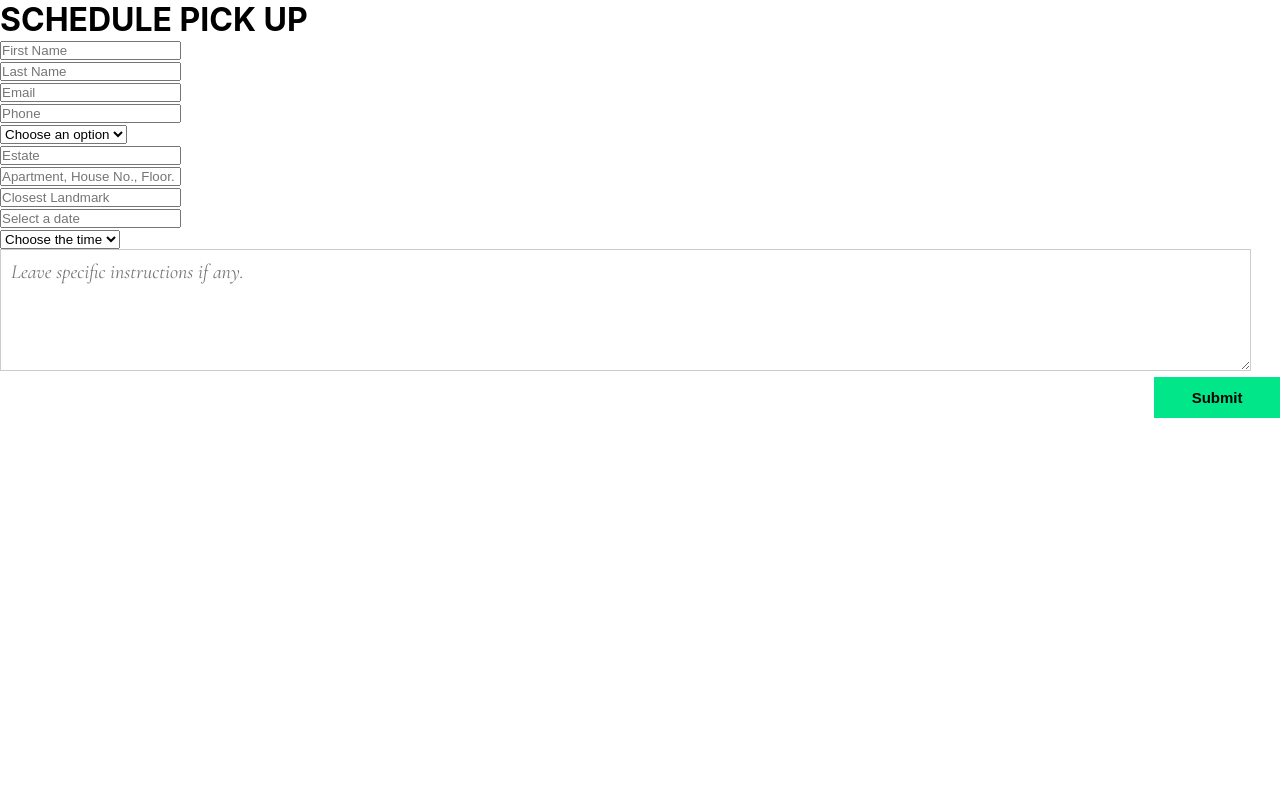
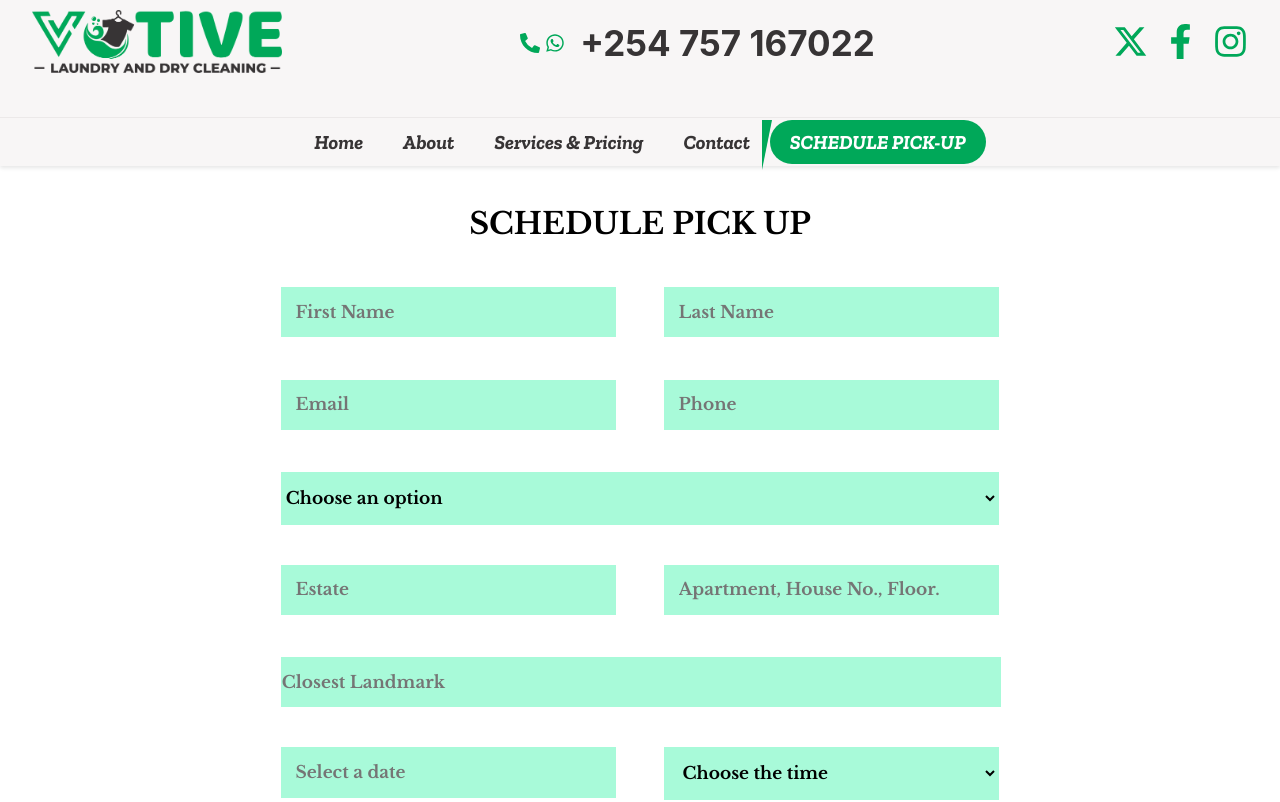
Before and after one commit to Cush-K/Votive, a React (Create React App) app in the folder client/: page /votive-laundry-schedule-pick-up in a window 1280 px wide. Shown: the top 802 px of the page. Built offline with nearby package versions, Linux system fonts and the light colour scheme.

Commit message:
Completes the Scheduling page

```diff
--- a/client/package.json
+++ b/client/package.json
@@ -6,6 +6,7 @@
     "@testing-library/jest-dom": "^5.17.0",
     "@testing-library/react": "^13.4.0",
     "@testing-library/user-event": "^13.5.0",
+    "date-fns": "^4.1.0",
     "formik": "^2.4.6",
     "react": "^18.3.1",
     "react-datepicker": "^7.5.0",
--- a/client/src/index.css
+++ b/client/src/index.css
@@ -1052,6 +1052,93 @@ button {
 button:hover {
   background-color: #00c572;
 }
+.form-page {
+  display: flex;
+  flex-direction: column;
+  align-items: center;
+  margin-bottom: 10em;
+}
+
+.form-container {
+  display: flex;
+  flex-direction: column;
+  align-items: center;
+  margin-top: 8em;
+  padding: 2em 0;
+  width: 60%;
+}
+
+.form-page h1 {
+  padding: 1.5em 0;
+  font-family: 'Libre Baskerville', serif;
+  font-size: 30px;
+}
+
+.form-container form {
+  display: flex;
+  flex-direction: column;
+}
+
+.form-row {
+  display: flex;
+  gap: 3rem;
+}
+
+.form-row input,.form-row select{
+  flex: 1;
+  padding: .8em;
+  width: 18em;
+  margin-bottom: 2.5em;
+  background-color: #a8fad9;
+  border: 1px solid #a8fad9;
+  font-family:'Libre Baskerville', serif;
+  font-size: 17px;
+  font-weight: 700;
+}
+.full-width textarea, .full-width input, .full-width select{
+  background-color: #a8fad9;
+  border: 1px solid #a8fad9;
+  padding: .8em 0;
+  font-family:'Libre Baskerville', serif;
+  font-size: 17px;
+  font-weight: 700;
+  width: 100%;
+}
+
+input.error, select.error, textarea.error input {
+  background-color: #ffcccc;
+  border: 1px solid red;
+}
+
+.form-row input:hover, .full-width select:hover, .form-row select:hover, .full-width textarea:hover, .full-width input:hover,
+.form-row input:focus, .full-width select:focus, .form-row select:focus, .full-width textarea:focus, .full-width input:focus {
+    background-color: #00E689;
+}
+
+.full-width {
+  padding: 0;
+  width: 100%;
+  margin-bottom: 2.5em;
+}
+
+button {
+  width: 70%;
+  margin: 0 auto;
+  padding: 1.2em;
+  border-radius: 1em;
+  background-color: #ffffff;
+  color: rgb(0, 0, 0);
+  font-size: 12PX;
+  cursor: pointer;
+  border: 2px solid black;
+}
+
+button:hover {
+  background-color: #292F33;
+  border: 2px solid #292F33;
+  color: white;
+}
+
 
 
 
--- a/client/src/pages/Scheduling.js
+++ b/client/src/pages/Scheduling.js
@@ -1,8 +1,11 @@
-import React, { useEffect, useState } from 'react'
+import React, { useEffect, useState } from 'react';
 import { useFormik } from 'formik';
 import * as yup from 'yup';
-import DatePicker from 'react-datepicker'
+import DatePicker from 'react-datepicker';
 import 'react-datepicker/dist/react-datepicker.css';
+import Navbar from '../components/Navbar';
+import Footer from '../components/Footer';
+
 
 const formSchema = yup.object().shape({
     firstname: yup.string().required('First name is required'),
@@ -23,14 +26,19 @@ const timeOptions = [
     '01:00 PM', '02:00 PM', '03:00 PM', '04:00 PM', '05:00 PM'
 ];
 
+const cleaningOptions = [
+    'Personal Laundry', 'Duvets and Blankets', 'Curtains', 'Carpets and Upholstery',
+    'Wedding Gowns and Garments', 'Pressing', 'Hotels and Restaurants', 'Company Uniforms'
+];
+
 function Scheduling() {
     const [selectedDate, setSelectedDate] = useState(null);
 
     useEffect(() => {
         document.title = 'SCHEDULE PICK UP | Votive Laundry and Dry Cleaning';
-    })
+    });
 
-    const { values, errors, touched, handleChange, handleBlur, handleSubmit, } = useFormik({
+    const { values, errors, touched, handleChange, handleBlur, handleSubmit } = useFormik({
         initialValues: {
             firstname: '',
             lastname: '',
@@ -50,129 +58,122 @@ function Scheduling() {
         },
     });
 
-
     return (
-        <div>
+        <>
+        <Navbar />
+        <div className="form-page">
+            <div className='form-container'>
             <h1>SCHEDULE PICK UP</h1>
             <form onSubmit={handleSubmit}>
-                <div>
+                <div className="form-row">
                     <input
                         type="text"
                         name="firstname"
-                        placeholder='First Name'
+                        placeholder="First Name"
                         value={values.firstname}
                         onChange={handleChange}
                         onBlur={handleBlur}
+                        className={touched.firstname && errors.firstname ? "error" : ""}
                     />
-                    {touched.firstname && errors.firstname && <div className="error">{errors.firstname}</div>}
-                </div>
-
-                <div>
                     <input
                         type="text"
                         name="lastname"
-                        placeholder='Last Name'
+                        placeholder="Last Name"
                         value={values.lastname}
                         onChange={handleChange}
                         onBlur={handleBlur}
+                        className={touched.lastname && errors.lastname ? "error" : ""}
                     />
-                    {touched.lastname && errors.lastname && <div className="error">{errors.lastname}</div>}
                 </div>
 
-                <div>
+                <div className="form-row">
                     <input
                         type="email"
                         name="email"
-                        placeholder='Email'
+                        placeholder="Email"
                         value={values.email}
                         onChange={handleChange}
                         onBlur={handleBlur}
+                        className={touched.email && errors.email ? "error" : ""}
                     />
-                    {touched.email && errors.email && <div className="error">{errors.email}</div>}
-                </div>
-
-                <div>
                     <input
                         type="text"
                         name="phone"
-                        placeholder='Phone'
+                        placeholder="Phone"
                         value={values.phone}
                         onChange={handleChange}
                         onBlur={handleBlur}
+                        className={touched.phone && errors.phone ? "error" : ""}
                     />
-                    {touched.phone && errors.phone && <div className="error">{errors.phone}</div>}
                 </div>
 
-                <div>
+                <div className="full-width">
                     <select
                         name="category"
                         value={values.category}
                         onChange={handleChange}
                         onBlur={handleBlur}
+                        className={touched.category && errors.category ? "error" : ""}
                     >
                         <option value="" label="Choose an option" />
-                        <option value="option1" label="Option 1" />
-                        <option value="option2" label="Option 2" />
+                        {cleaningOptions.map((option, index) => (
+                            <option key={index} value={option}>{option}</option>
+                        ))}
                     </select>
-                    {touched.category && errors.category && <div className="error">{errors.category}</div>}
                 </div>
 
-                <div>
+                <div className="form-row">
                     <input
                         type="text"
                         name="estate"
-                        placeholder='Estate'
+                        placeholder="Estate"
                         value={values.estate}
                         onChange={handleChange}
                         onBlur={handleBlur}
+                        className={touched.estate && errors.estate ? "error" : ""}
                     />
-                    {touched.estate && errors.estate && <div className="error">{errors.estate}</div>}
-                </div>
-
-                <div>
                     <input
                         type="text"
                         name="apartment"
-                        placeholder='Apartment, House No., Floor.'
+                        placeholder="Apartment, House No., Floor."
                         value={values.apartment}
                         onChange={handleChange}
                         onBlur={handleBlur}
+                        className={touched.apartment && errors.apartment ? "error" : ""}
                     />
-                    {touched.apartment && errors.apartment && <div className="error">{errors.apartment}</div>}
                 </div>
 
-                <div>
+                <div className="full-width">
                     <input
                         type="text"
                         name="landmark"
-                        placeholder='Closest Landmark'
+                        placeholder="Closest Landmark"
                         value={values.landmark}
                         onChange={handleChange}
                         onBlur={handleBlur}
                     />
                 </div>
 
-                <div>
+                <div className="form-row">
                     <DatePicker
                         selected={selectedDate}
+                        closeOnScroll={(e) => e.target === document}
                         onChange={(date) => {
                             setSelectedDate(date);
                             handleChange({ target: { name: 'date', value: date } });
                         }}
+                        minDate={new Date()}
                         onBlur={handleBlur}
                         placeholderText="Select a date"
                         dateFormat="yyyy/MM/dd"
-                        // isClearable
+                        className={touched.date && errors.date ? "error" : ""}
                     />
-                    {touched.date && errors.date && <div className="error">{errors.date}</div>}
-                </div>
-
-                <div>
                     <select
                         name="time"
                         value={values.time}
                         onChange={handleChange}
                         onBlur={handleBlur}
+                        className={touched.time && errors.time ? "error" : ""}
                     >
                         <option value="" label="Choose the time" />
                         {timeOptions.map((time) => (
@@ -181,24 +182,27 @@ function Scheduling() {
                             </option>
                         ))}
                     </select>
-                    {touched.time && errors.time && <div className="error">{errors.time}</div>}
                 </div>
 
-                <div>
+                <div className="full-width">
                     <textarea
                         name="message"
-                        placeholder='Leave specific instructions if any.'
+                        placeholder="Leave specific instructions if any."
                         value={values.message}
                         onChange={handleChange}
                         onBlur={handleBlur}
                         rows="4"
+                        className={touched.message && errors.message ? "error" : ""}
                     />
                 </div>
 
-                <button type="submit">Submit</button>
+                <button type="submit">SCHEDULE PICK UP</button>
             </form>
         </div>
-    )
+        </div>
+        <Footer />
+        </>
+    );
 }
 
 export default Scheduling;
```
Also changed, not shown: client/src/components/Navbar.js (+7 -2 lines), 1 other file (tests, documents, lock files or other folders).
